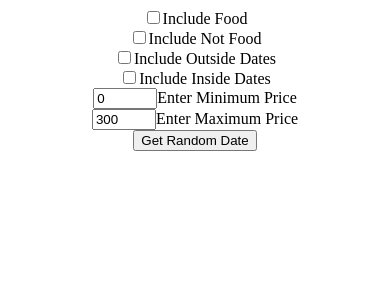
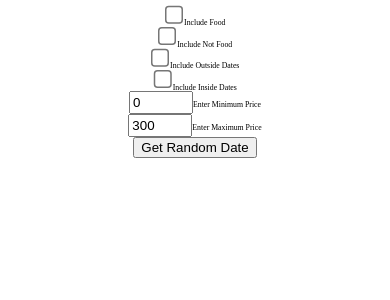
Before and after one commit to julienlegault/dateIdeas, a Flask app: page / in a window 390 px wide. Shown: the top 300 px of the page. Run offline with Flask 2, Linux system fonts and the light colour scheme; parts of the project's set-up code (start-up, migrations or seed data) failed here and were passed over.

Commit message:
Updating CSS, trying to make website mobile friendly

```diff
--- a/app.py
+++ b/app.py
@@ -53,7 +53,7 @@ def getRandomDate(isFood, isNotFood, isOutside, isNotOutside, distance, minPrice
 @app.route('/')
 def index():
 	templateData = {
-		'ResultVisible' : 'hidden',
+		'ResultVisable' : "none",
 		'FormWidth' : 100,
 		'ResultWidth': 0,
 		'currentPos' : currentLoc
@@ -74,9 +74,9 @@ def formSubmit():
 		maxPrice = int(request.form.get('maxPrice'))
 		date = getRandomDate(isFood, isNotFood, isOutside, isNotOutside, distance, minPrice, maxPrice)
 	templateData = {
-		'ResultVisible' : 'visable',
-		'FormWidth': 50,
-		'ResultWIdth': 50,
+		'ResultVisable' : "table",
+		'FormWidth': 40,
+		'ResultWidth': 40,
 		'DateName' : date[1],
 		'DatePrice' : '$' + "{:12.2f}".format(date[2]),
 		'DateDescription' : 'Is food' if date[3] else 'Is not food',
--- a/static/stylesheet.css
+++ b/static/stylesheet.css
@@ -1,24 +1,26 @@
 *{
 	box-sizing: border-box;
+	margin: auto;
+}
+
+input[type=checkbox] {
+	zoom: 1.5;
+	padding: 2px;
+}
+
+input[type=number] {
+	padding: 2px;
 }
 
 .column {
-	width: 100%;
-}
-
-@media only screen and (min-width: 800px){
-	.column {
-		float: left;
-		width: 33.33%;
-		padding: 5px;
-	}
+	font-size: 2vw;
+	padding: 5px;
 }
 
 .outerContainer {
 	width: 100%;
 	content: "";
 	display: table;
-	clear: both;
 	text-align: center;
 }
 
--- a/templates/index.html
+++ b/templates/index.html
@@ -1,10 +1,20 @@
 <html>
 	<head>
-		<link rel="stylesheet" href="/static/stylesheet.css"/>
+		<link rel="stylesheet" type="text/css" href="/static/stylesheet.css"/>
+		<style type="text/css">
+			#Form{
+				width: {{FormWidth}}% !important;
+			}
+
+			#DateOut{
+				display: {{ResultVisable}} !important;
+				width: {{ResultWidth}}% !important;
+			}
+		</style>
 	</head>
 	<body>
 		<div class="outerContainer">
-			<div class="column" stlye="width: {{FormWidth}}%">
+			<div class="column" id="Form">
 			<!--<button onclick="getCurrentLocation()"></button>-->
 			<form action="/" method="post">
 				<input type="checkbox" name="isFood" value="True">Include Food<br>
@@ -16,7 +26,7 @@
 				<input type="submit" value="Get Random Date"><br>
 			</form>
 			</div>
-			<div class="column" style="visibility: {{ResultVisable}}; width: {{ResultWidth}}%">
+			<div class="column" id="DateOut">
 				<!--<div>{{currentPos}}</div>-->
 				<div id="dateName">{{DateName}}</div>
 				<div id="datePrice">{{DatePrice}}</div>
@@ -24,7 +34,7 @@
 				<div id="locationName">{{LocationName}}</div>
 				<div id="googleMap"><img src="{{GoogleMap}}" /></div>
 			</div>
-			<div class="column" style="visibility: hidden; width: 0%">
+			<div class="column" style="display: none; width: 0%">
 				<input type="button" value="Add Date" onclick="addDate()"><br>
 				<input type="button" value="Add Location" onclick="addLoc()"><br>
 				<input type="button" value="Link Date/Location" onclick="linkD2L()"><br>
```
